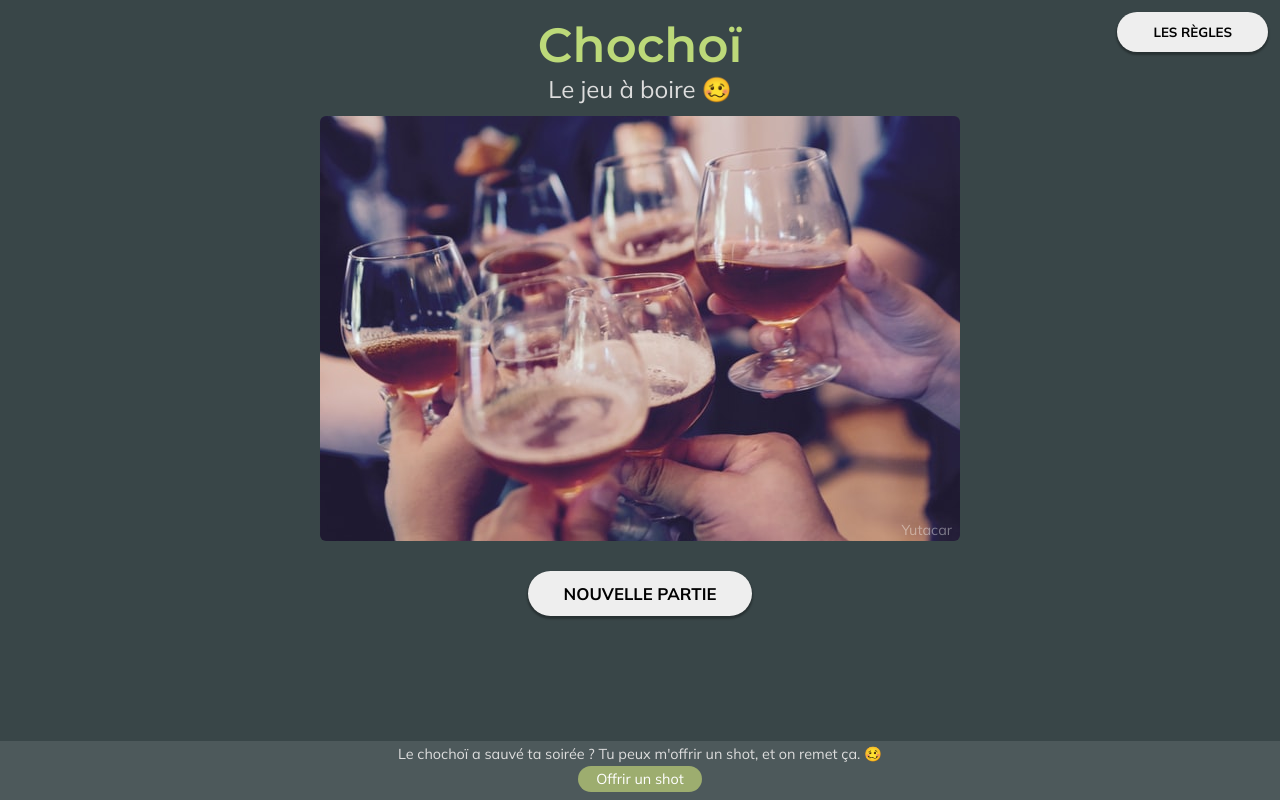
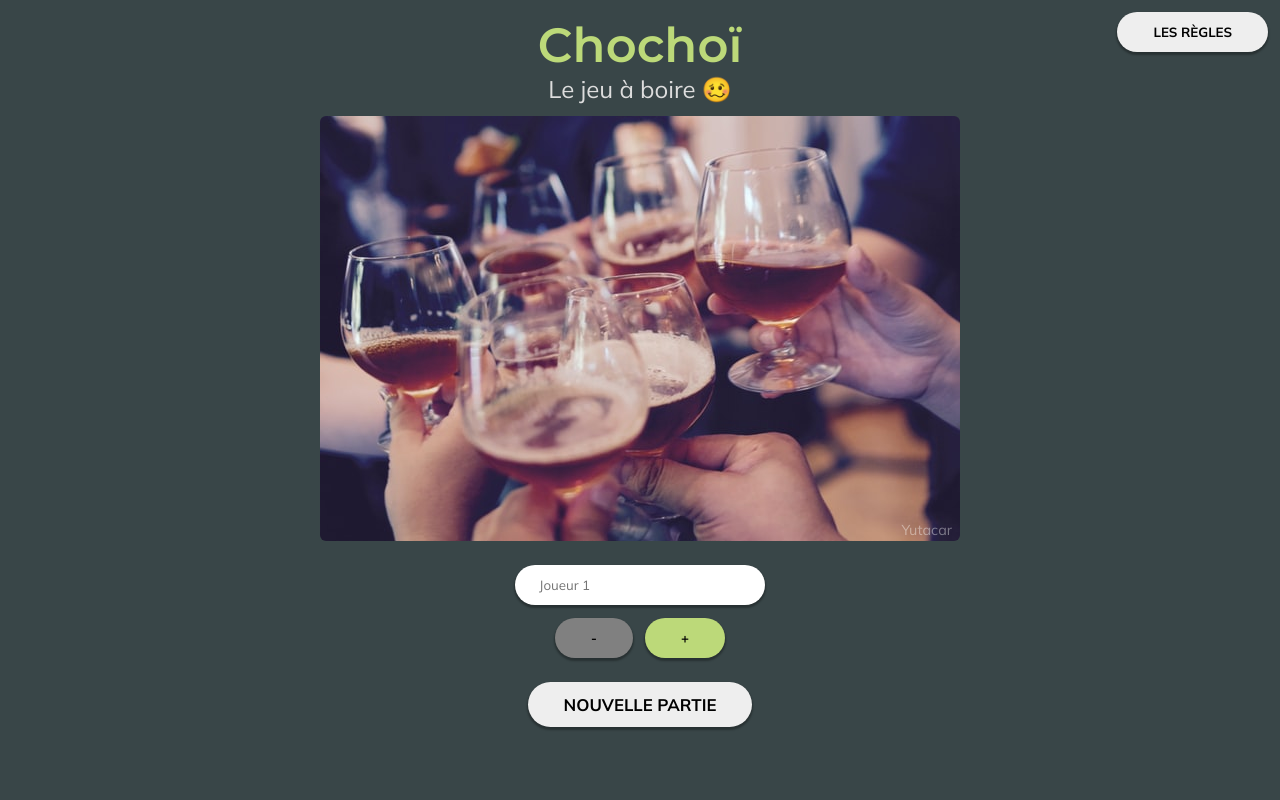
Before and after one commit to pierre-pellegrino/chochoi, a React (Create React App) app: page / in a window 1280 px wide. Built offline with nearby package versions, Linux system fonts and the light colour scheme.

Commit message:
Added form to add players

```diff
--- /dev/null
+++ b/src/components/PlayerForm/PlayerForm.jsx
@@ -0,0 +1,11 @@
+import React from 'react';
+
+const PlayerForm = ({nb}) => {
+  return (
+    <div>
+      <input type="text" placeholder={`Joueur ${nb}`}></input>
+    </div>
+  );
+};
+
+export default PlayerForm;
--- /dev/null
+++ b/src/components/PlayersList/PlayersList.jsx
@@ -0,0 +1,31 @@
+import React from 'react';
+import PlayerForm from '../PlayerForm/PlayerForm';
+
+const PlayersList = () => {
+  const [playersNb, setPlayersNb] = React.useState(1);
+
+  const removePlayer = () => {
+    playersNb>1 && setPlayersNb(playersNb - 1)
+  }
+
+  const addPlayer = () => {
+    playersNb<13 && setPlayersNb(playersNb + 1)
+  }
+
+  return (
+    <div className="players-list">
+      <form>
+        {[...Array(playersNb)].map((player, i) => {
+          return <div key={i}> <PlayerForm nb={i+1} /> </div>
+        })}
+
+        <div className="players-btns">
+          <button type="button" onClick={() => removePlayer()} className={`round-btn minus btn red ${playersNb<2 ? 'disabled' : ''}`}>-</button>
+          <button type="button" onClick={() => addPlayer()} className={`round-btn minus btn green ${playersNb>11 ? 'disabled' : ''}`}>+</button>
+        </div>
+      </form>
+    </div>
+  );
+};
+
+export default PlayersList;
--- /dev/null
+++ b/src/components/PlayersList/_playerslist.scss
@@ -0,0 +1,39 @@
+.players-list {
+  margin-top: 0.5em;
+
+  input[type=text] {
+    padding: 12px 24px;
+    width: 250px;
+    border-radius: 36px;
+    -webkit-border-radius: 36px;
+    -moz-border-radius: 36px;
+    -ms-border-radius: 36px;
+    -o-border-radius: 36px;
+    border: 0;
+    box-shadow: 0 2px 2px 1px rgb(0,0,0,0.3);
+    outline: none;
+    font-family: 'Mulish', sans-serif;
+    margin: 6px 0;
+  }
+
+  .players-btns {
+    margin-top: 0.3em;
+
+    button {
+      margin: 0 6px;
+
+      &.disabled {
+        pointer-events: none;
+        background-color: grey;
+      }
+    }
+  }
+
+  .red {
+    background-color: $red;
+  }
+
+  .green {
+    background-color: $light;
+  }
+}
--- a/src/index.jsx
+++ b/src/index.jsx
@@ -7,6 +7,7 @@ import CardDeck from "./components/CardDeck/CardDeck";
 import CoffeeBtn from "./components/CoffeeBtn/CoffeeBtn";
 import HeaderPic from "./components/HeaderPic/HeaderPic";
 import Rules from "./components/Rules/Rules";
+import PlayersList from "./components/PlayersList/PlayersList";
 
 const App = () => {
   const gameID = localStorage.getItem('gameID') ? localStorage.getItem('gameID') : null;
@@ -23,9 +24,10 @@ const App = () => {
         <Rules />
         <Navbar />
         {!deckID && <HeaderPic />}
+        {!deckID && <PlayersList />}
         {!deckID && <PlayBtn onNewDeck={handleSetDeckID}/>}
         {deckID && <CardDeck deckID={deckID}/>}
-        {!deckID && <CoffeeBtn />}
+        {/* {!deckID && <CoffeeBtn />} */}
     </div>
   )
 };
--- a/src/styles/_variables.scss
+++ b/src/styles/_variables.scss
@@ -5,3 +5,4 @@ $light: #BCD979;
 $brown: #7D6D61;
 $dark-brown: #5E574D;
 $dark-blue: #394648;
+$red: #DB504A;
--- a/src/styles/style.scss
+++ b/src/styles/style.scss
@@ -5,6 +5,7 @@
 @import '../components/ResetGame/resetgame';
 @import '../components/CoffeeBtn/coffeebtn.scss';
 @import '../components/Rules/rules';
+@import '../components/PlayersList/playerslist';
 
 *, :before, :after {
   padding: 0;
```
